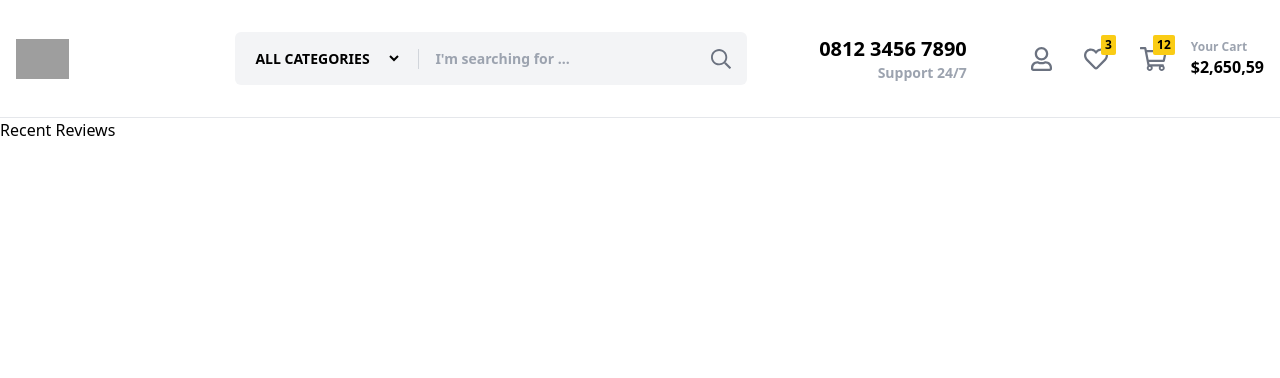
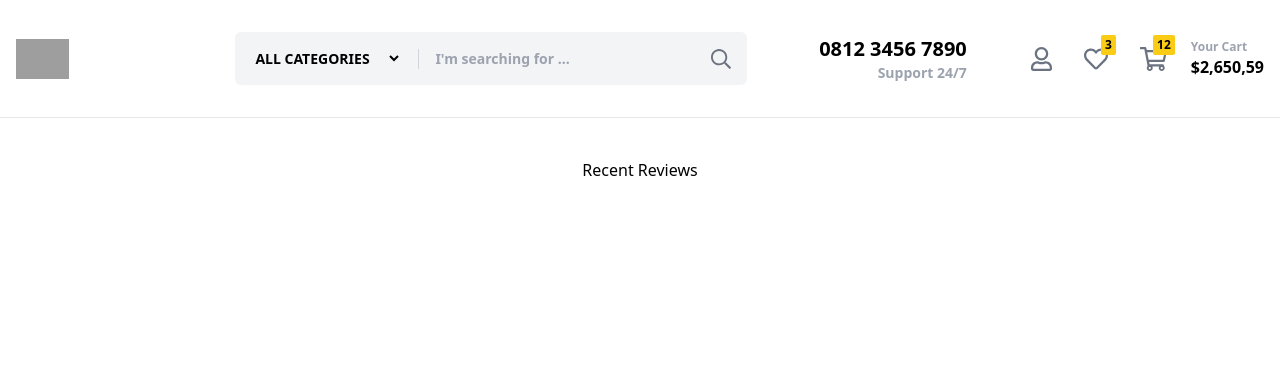
Before and after one commit to A04-2024/furnico, a Django app: template rating/templates/rating.html in a window 1280 px wide. Shown: the top 378 px of the page. Run offline with Django 4.2, Linux system fonts and the light colour scheme; the template is opened without the code that fills it: values that come from a table or form of the project are taken from there, others are empty; data comes from the database, SQL or seed files in the repository; some libraries are stand-ins or nearby versions; grey boxes are pictures that could not be loaded.

Commit message:
add views.py for rating

```diff
--- a/rating/templates/rating.html
+++ b/rating/templates/rating.html
@@ -7,9 +7,13 @@
         {% extends 'base.html' %}
         {% block content %}
         {% include 'navbar.html' %}
-        <h1>Recent Reviews</h1>
+        <div class="flex items-center flex-col">
+            <h1 class="mb-4 mt-10">Recent Reviews</h1>
 
+            <div class="bg-white shadow-lg rounded-lg">
 
+            </div>
+        </div>
         {% endblock content%}
     </body>
 </html>
```
Also changed, not shown: rating/views.py (+9 -3 lines).
